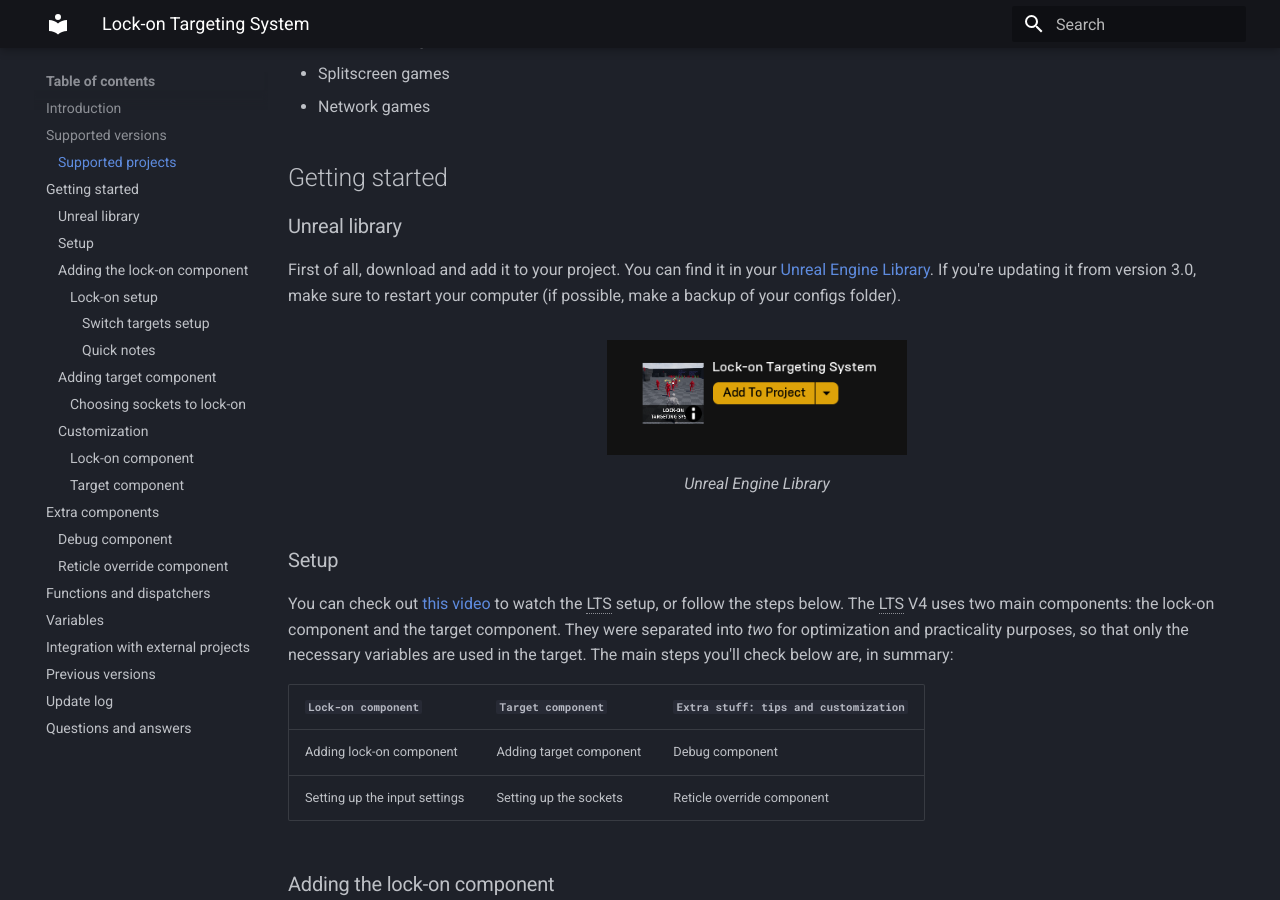
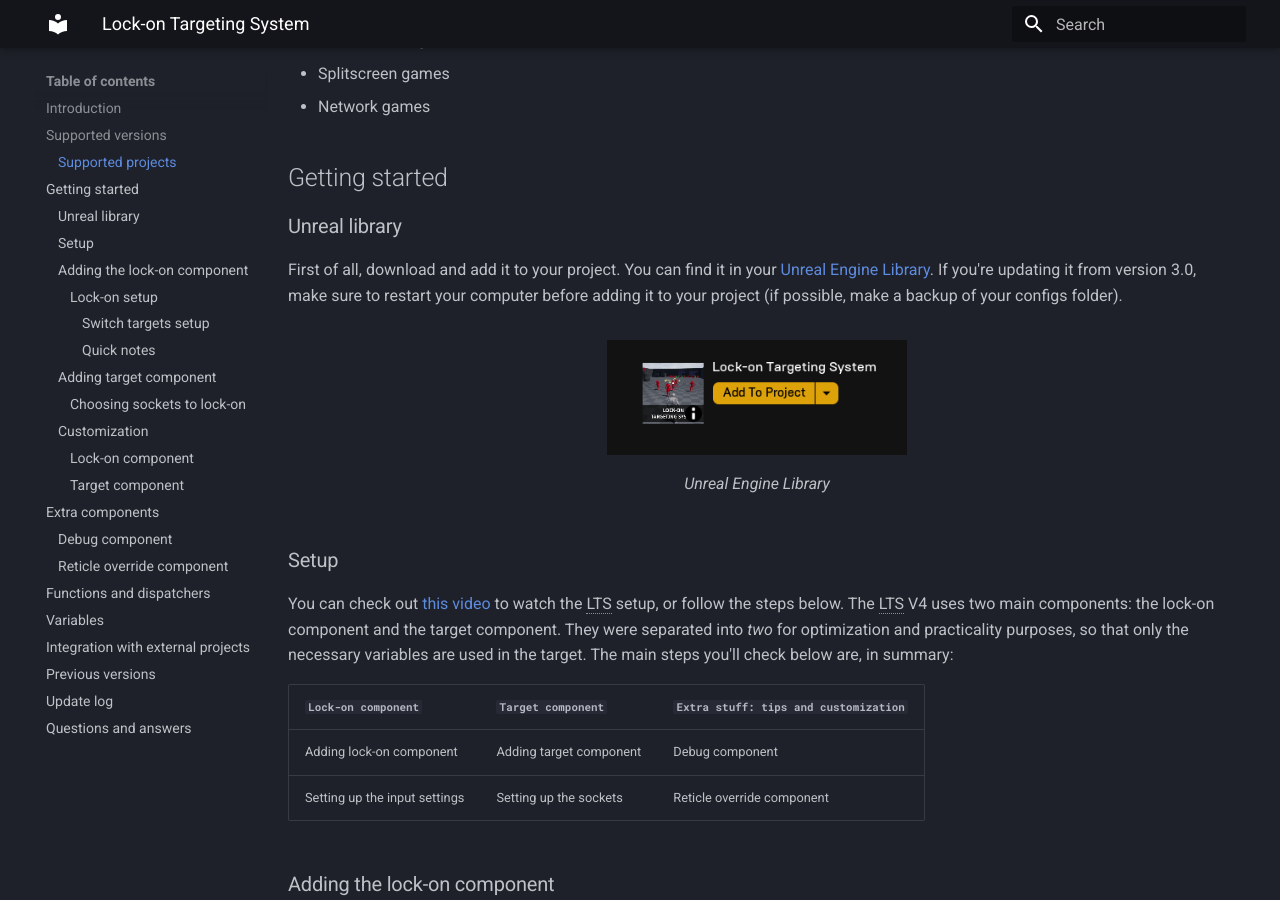
Before and after one commit to alexandrezlima/documentations, an MkDocs documentation site: the page built from docs/lockon.md, in a window 1280 px wide and 900 px high, scrolled down 1300 px. Built offline with MkDocs 1.6.1 and Material for MkDocs 9.7.7, drawn with Linux system fonts in a browser that asks for light colours.

Commit message:
Content update.

```diff
--- a/docs/lockon.md
+++ b/docs/lockon.md
@@ -48,7 +48,7 @@
 ## Getting started
 
 ### Unreal library
-First of all, download and add it to your project. You can find it in your [Unreal Engine Library](https://www.unrealengine.com/marketplace/en-US/product/lock-on-targeting-system). If you're updating it from version 3.0, make sure to restart your computer (if possible, make a backup of your configs folder).
+First of all, download and add it to your project. You can find it in your [Unreal Engine Library](https://www.unrealengine.com/marketplace/en-US/product/lock-on-targeting-system). If you're updating it from version 3.0, make sure to restart your computer before adding it to your project (if possible, make a backup of your configs folder).
 
 <figure markdown>
   ![Unreal Engine Library](assets/lockon-assets/uelib.png){ width="300" }
```
